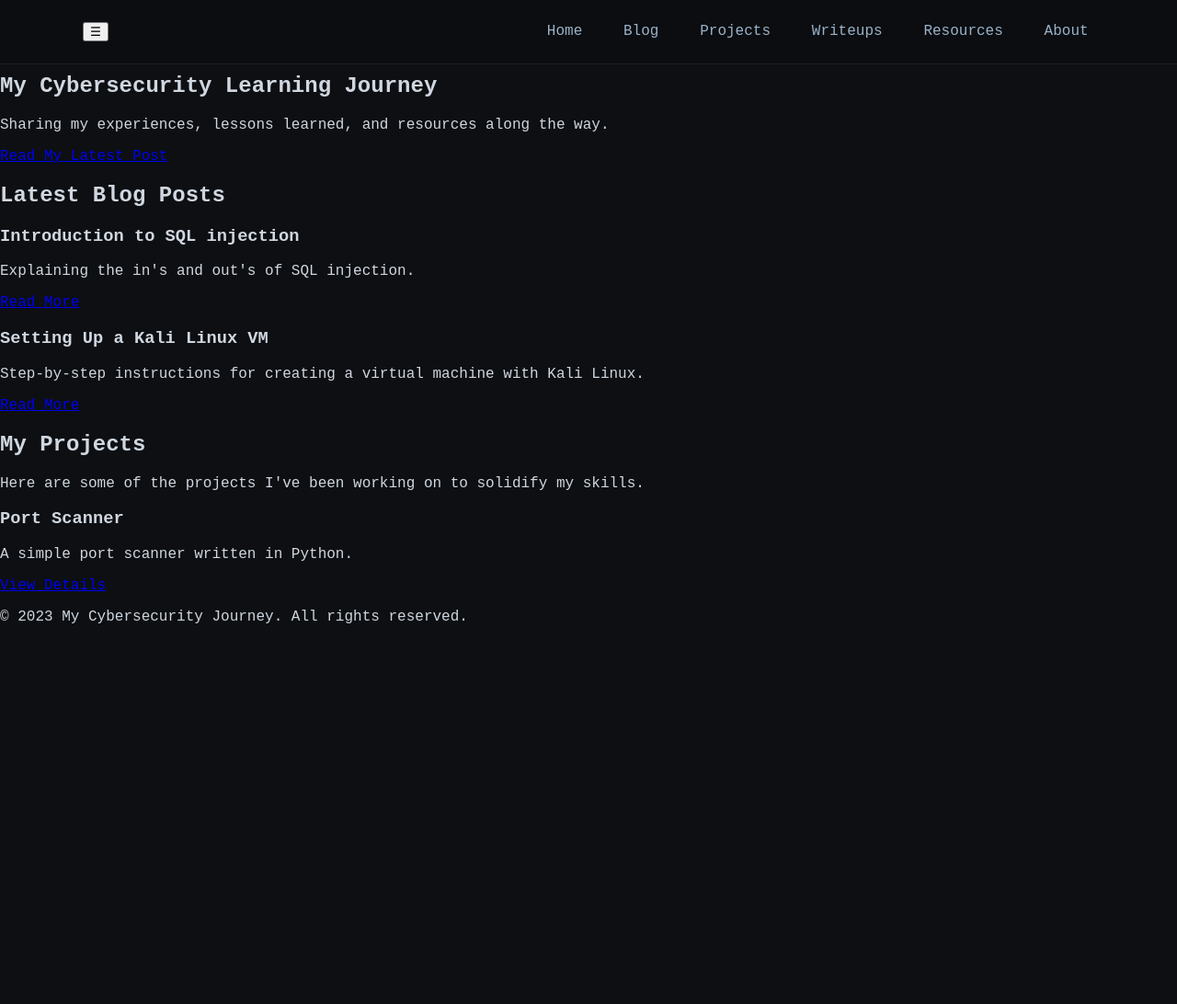
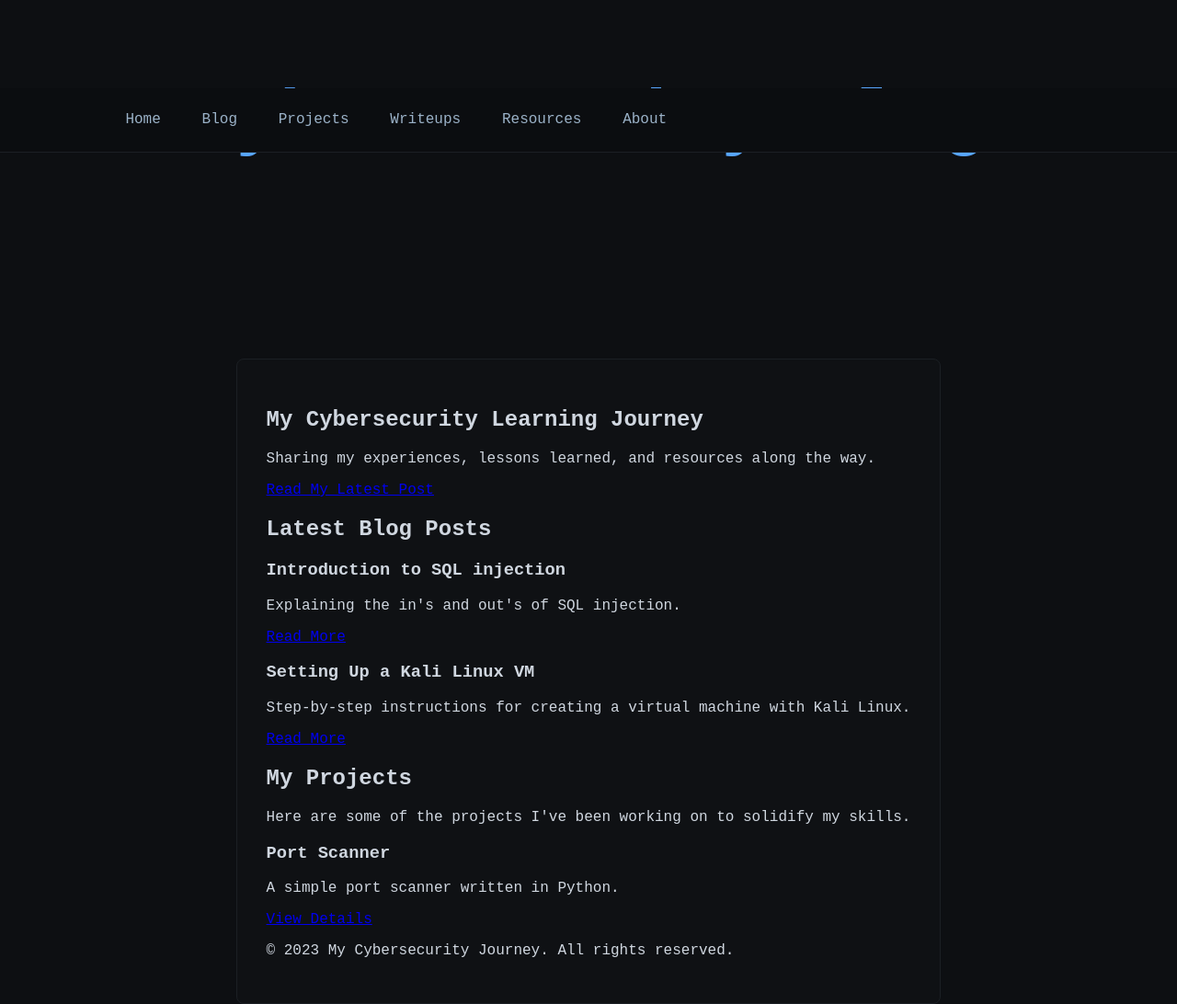
Before and after one commit to bytepo1arbear/cybersecurityblog, a Jekyll site: the page built from index.md, in a window 1280 px wide and 1092 px high. Shown: the whole window at 92% size. Built offline with Jekyll 4.4.1, drawn with Linux system fonts in a browser that asks for light colours; our own code applies the rules of GitHub Pages for plain Markdown files.

Commit message:
Update style.css

```diff
--- a/assets/css/style.css
+++ b/assets/css/style.css
@@ -1,16 +1,26 @@
+/* General body + centered layout */
 body {
   margin: 0;
-background: #0d0f12;
+  background-color: #0d0f12;
   color: #d0d7e0;
   font-family: "Fira Code", monospace;
+  display: flex;
+  flex-direction: column;
+  align-items: center;
 }
 
+/* Centered Site Title */
+.site-header {
+  margin-top: 2rem;
+  text-align: center;
+  font-size: 2.5rem;
+  color: #58a6ff;
+}
 
 /* Floating Navbar */
 .navbar {
   position: fixed;
-top: 0;
-left: 0;
+  top: 6rem;
   width: 100%;
   background: #0b0d10;
   border-bottom: 1px solid #1b1f24;
@@ -18,7 +28,6 @@
   z-index: 1000;
   backdrop-filter: blur(6px);
 }
-
 
 .nav-container {
   max-width: 1100px;
@@ -29,21 +38,11 @@
   padding: 0 1.5rem;
 }
 
-
-.nav-title {
-font-size: 1.2rem;
-font-weight: bold;
-color: #58a6ff;
-}
-
-
-/* Links */
 .nav-list {
   list-style: none;
   display: flex;
   gap: 2rem;
 }
-
 
 .nav-list a {
   color: #9bb2c8;
@@ -53,9 +52,43 @@
   transition: 0.2s;
 }
 
-
 .nav-list a:hover {
   background: #161b22;
   color: #58a6ff;
   box-shadow: 0 0 8px #58a6ff55;
 }
+
+/* Hamburger menu */
+.hamburger {
+  display: none;
+  font-size: 1.6rem;
+  color: #99a8b8;
+  background: none;
+  border: none;
+}
+
+/* Main content container */
+.content {
+  max-width: 900px;
+  margin-top: 10rem;
+  padding: 2rem;
+  background: #0f1114;
+  border: 1px solid #1b1f24;
+  border-radius: 8px;
+}
+
+/* Mobile responsive */
+@media (max-width: 760px) {
+  .hamburger { display: block; }
+  .nav-list { display: none; flex-direction: column; }
+  body.nav-open .nav-list {
+    display: flex;
+    position: absolute;
+    top: 3.6rem;
+    right: 0;
+    background: #0b0d10;
+    padding: 1rem 2rem;
+    border-left: 1px solid #1b1f24;
+    border-bottom: 1px solid #1b1f24;
+  }
+}
```
Lines whose indentation alone changed are shown as unchanged.
